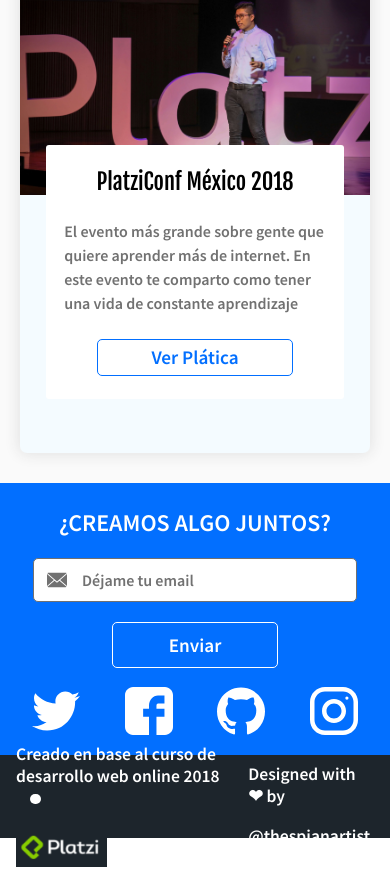
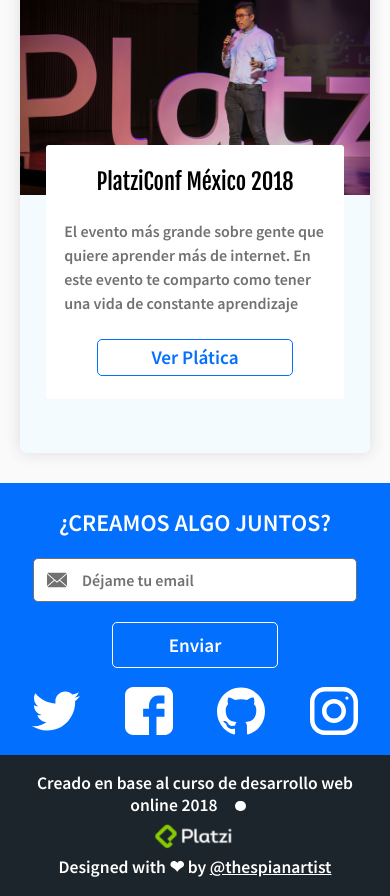
Before and after one commit to Cazelon/curso-desarrollo-web, a plain HTML site: page index.html in a window 390 px wide. Shown: the part 4070-4966 px from the top of the page. Before the commit the page ends 4937 px from the top, so only its background shows below. Drawn offline with Linux system fonts and the light colour scheme.

Commit message:
footer responsive

```diff
--- a/css/styles.css
+++ b/css/styles.css
@@ -518,13 +518,41 @@
 .work2 a{
   border: none;
 }
+
+footer{
+  display: inherit;
+  height: fit-content;
+  text-align: center;
+}
+
+.footer-left{
+  padding-left: initial;
+  width: 90%;
+  margin: auto;
+}
+
+.footer-right{
+  padding-right: initial;
+  width: 90%;
+  margin: auto;
+}
+
+.footer-left p{
+  margin-bottom: 0;
+}
+
+.footer-right p{
+  margin-top: 0;
+}
+
+
 } /* End of 880px media query */
 
 @media screen and (max-width: 820px){
 h1{
   font-size: 30px;
 }
-} /* End of 803px media query */
+} /* End of 820px media query */
 
 @media screen and (max-width: 720px){
 .hero{
```
